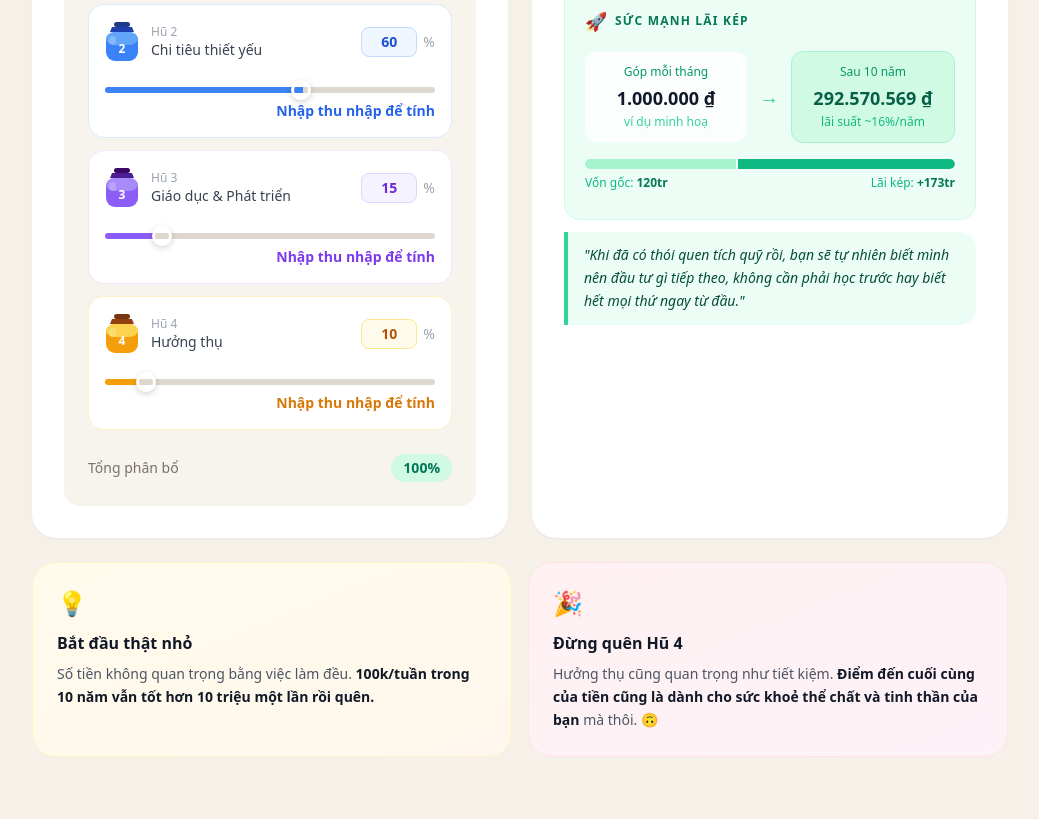
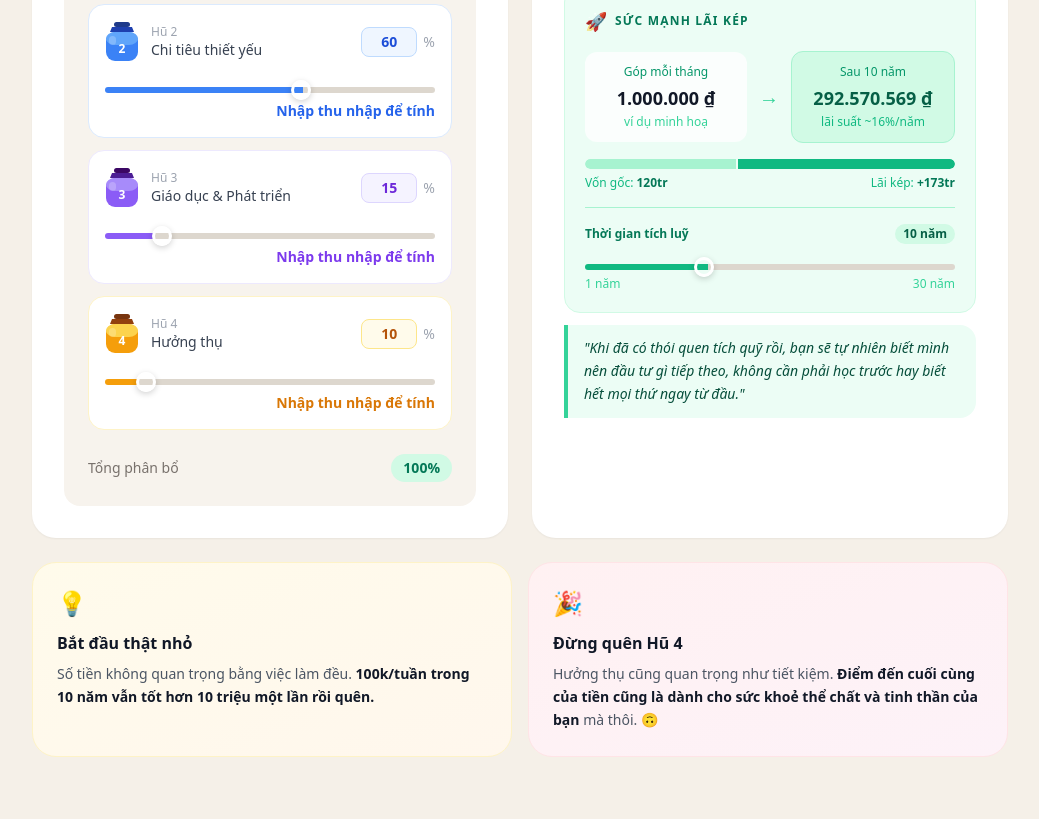
Before and after one commit to BlackWolf2303/personal-finance, a plain HTML site: page index.html in a window 1280 px wide. Shown: the part 1281-2100 px from the top of the page, without its empty margins (120-1159 px from the left). Drawn offline with nearby package versions, Linux system fonts and the light colour scheme.

Commit message:
feat: add year slider for compound interest, persist to localStorage, auto-scale font for long numbers

```diff
--- a/assets/js/app.js
+++ b/assets/js/app.js
@@ -34,20 +34,36 @@ function updateSliderBg(index, pct) {
     slider.style.background = `linear-gradient(to right, ${color} ${pct}%, ${TRACK_EMPTY} ${pct}%)`;
 }
 
+function getYears() {
+    return parseInt(document.getElementById('years-slider').value) || 10;
+}
+
 function updateHook() {
     const income = getRawIncome();
     const pct1 = parseInt(document.getElementById('pct-1').value) || 0;
     const pmt = income > 0 ? income * pct1 / 100 : 1000000;
     const isExample = income === 0;
+    const years = getYears();
 
-    const fv = calcFV(pmt, 0.16, 10);
-    const principal = pmt * 120;
+    const fv = calcFV(pmt, 0.16, years);
+    const principal = pmt * years * 12;
     const gain = fv - principal;
     const principalPct = (principal / fv * 100).toFixed(1);
     const gainPct = (gain / fv * 100).toFixed(1);
 
-    document.getElementById('hook-monthly').textContent = formatVND(pmt);
-    document.getElementById('hook-result').textContent = formatVND(Math.round(fv));
+    const monthlyStr = formatVND(pmt);
+    const resultStr = formatVND(Math.round(fv));
+
+    const monthlyEl = document.getElementById('hook-monthly');
+    const resultEl = document.getElementById('hook-result');
+
+    monthlyEl.textContent = monthlyStr;
+    resultEl.textContent = resultStr;
+
+    // shrink font for long numbers
+    const sizeClass = (s) => s.length > 14 ? 'text-xs' : s.length > 11 ? 'text-sm' : 'text-lg';
+    monthlyEl.className = monthlyEl.className.replace(/text-(xs|sm|lg)/, sizeClass(monthlyStr));
+    resultEl.className = resultEl.className.replace(/text-(xs|sm|lg)/, sizeClass(resultStr));
     document.getElementById('hook-from-jar').textContent = isExample
         ? 'ví dụ minh hoạ'
         : 'từ Hũ 1 của bạn (' + pct1 + '%)';
@@ -55,6 +71,8 @@ function updateHook() {
     document.getElementById('hook-gain').textContent = '+' + shortVND(gain);
     document.getElementById('hook-bar-principal').style.width = principalPct + '%';
     document.getElementById('hook-bar-gain').style.width = gainPct + '%';
+    document.getElementById('hook-years-label').textContent = years;
+    document.getElementById('hook-years-badge').textContent = years;
 }
 
 function updateCalc() {
@@ -147,6 +165,20 @@ function init() {
         updateCalc();
     });
 
+    const yearsSlider = document.getElementById('years-slider');
+    const savedYears = localStorage.getItem('hook_years');
+    if (savedYears !== null) {
+        yearsSlider.value = savedYears;
+        const pct = ((savedYears - 1) / 29) * 100;
+        yearsSlider.style.background = `linear-gradient(to right, #10b981 ${pct}%, #ddd7ce ${pct}%)`;
+    }
+    yearsSlider.addEventListener('input', function () {
+        const pct = ((this.value - 1) / 29) * 100;
+        this.style.background = `linear-gradient(to right, #10b981 ${pct}%, #ddd7ce ${pct}%)`;
+        localStorage.setItem('hook_years', this.value);
+        updateHook();
+    });
+
     // restore saved percentages
     [1, 2, 3, 4].forEach(function (i) {
         const saved = localStorage.getItem('jar_pct_' + i);
--- a/index.html
+++ b/index.html
@@ -371,7 +371,7 @@
                         <div class="font-bold text-xl text-emerald-400" aria-hidden="true">→</div>
                         <div
                             class="flex-1 min-w-0 text-center rounded-xl py-3 px-2 bg-emerald-100 border border-emerald-200">
-                            <div class="text-xs text-emerald-600 mb-1">Sau 10 năm</div>
+                            <div class="text-xs text-emerald-600 mb-1">Sau <span id="hook-years-label">10</span> năm</div>
                             <div id="hook-result"
                                 class="text-sm sm:text-lg font-black text-emerald-800 leading-tight break-all"
                                 aria-live="polite">292.000.000 ₫</div>
@@ -392,6 +392,19 @@
                                     class="text-emerald-700 font-semibold">120tr</span></span>
                             <span>Lãi kép: <span id="hook-gain"
                                     class="text-emerald-700 font-semibold">+172tr</span></span>
+                        </div>
+                    </div>
+                    <div class="mt-4 pt-4 border-t border-emerald-200">
+                        <div class="flex items-center justify-between mb-2">
+                            <label for="years-slider" class="text-xs font-semibold text-emerald-700">Thời gian tích luỹ</label>
+                            <span class="text-xs font-bold text-emerald-800 bg-emerald-100 px-2 py-0.5 rounded-full"><span id="hook-years-badge">10</span> năm</span>
+                        </div>
+                        <input type="range" id="years-slider" min="1" max="30" value="10"
+                            style="background: linear-gradient(to right, #10b981 33.33%, #ddd7ce 33.33%)"
+                            class="mb-1">
+                        <div class="flex justify-between text-xs text-emerald-400">
+                            <span>1 năm</span>
+                            <span>30 năm</span>
                         </div>
                     </div>
                 </div>
```
